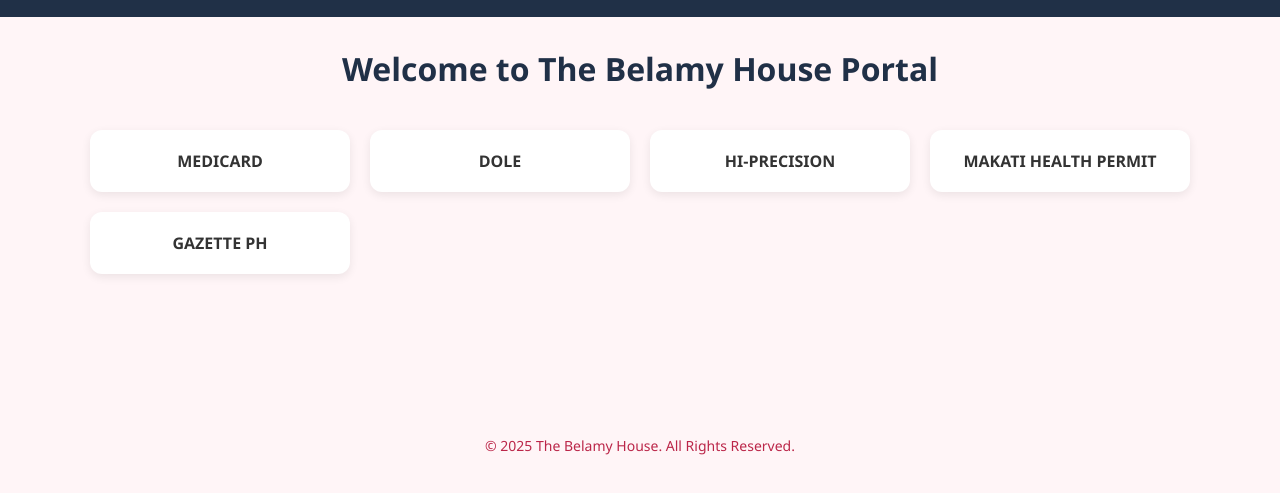
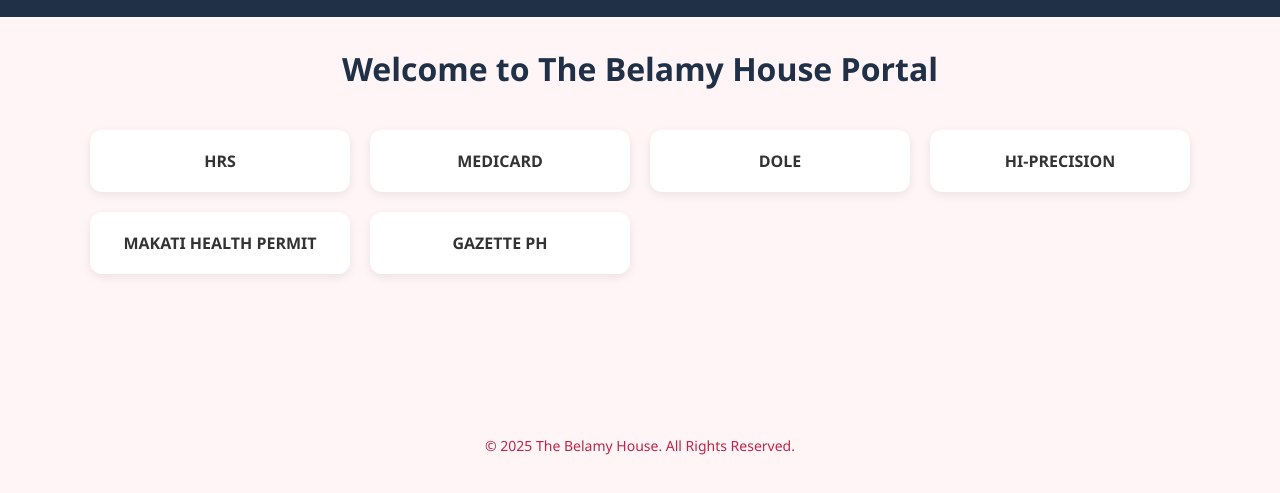
Before and after one commit to belamy-house/hr, a plain HTML site: page HR/HR PORTALS.html in a window 1280 px wide. Shown: the part 45-538 px from the top of the page. Drawn offline with Linux system fonts and the light colour scheme.

Commit message:
Update HR PORTALS.html

```diff
--- a/HR/HR PORTALS.html
+++ b/HR/HR PORTALS.html
@@ -71,6 +71,7 @@
   <h1>Welcome to The Belamy House Portal</h1>
 
   <div class="grid">
+    <div class="tile"><a href="https://hii.hrhub.ph/" target="_blank">HRS</a></div>
     <div class="tile"><a href="https://webportal.medicardphils.com/emedicard/Login.aspx?" target="_blank">MEDICARD</a></div>
     <div class="tile"><a href="https://reports.dole.gov.ph/user/login" target="_blank">DOLE</a></div>
     <div class="tile"><a href="https://results6.healthonlineasia.com/Login" target="_blank">HI-PRECISION</a></div>
```
